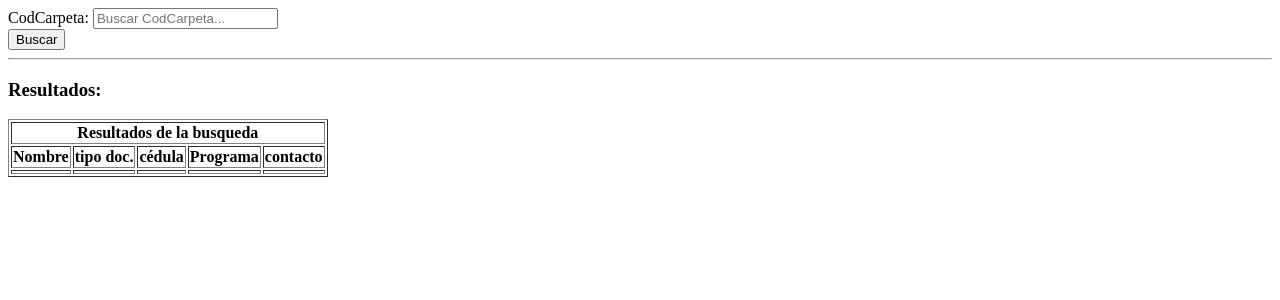
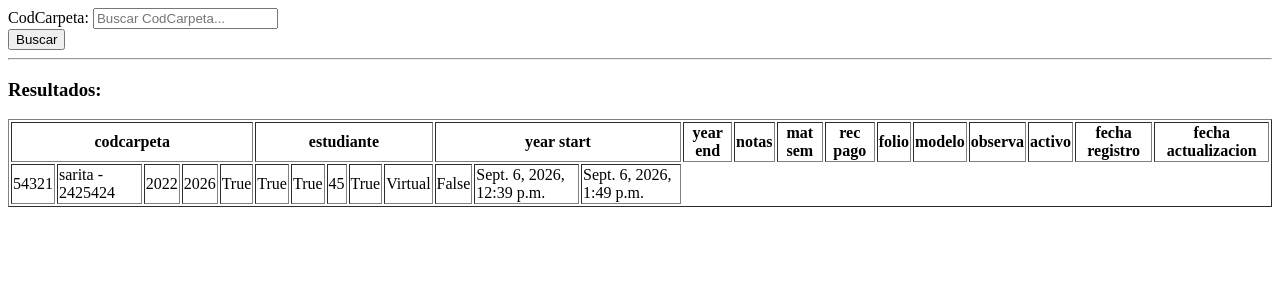
Before and after one commit to MASATNAFEL/UAN, a Django app: page /estudiantes/consultar/ in a window 1280 px wide. Shown: the top 300 px of the page. Run offline with Django 5.2, Linux system fonts and the light colour scheme; data comes from the database, SQL or seed files in the repository; lists and menus that the app fills with data are empty.

Commit message:
actualización de visualización carpetas
se corrigen errores varios, visualizacion de carpetas en el index y rehuso de plantillas html

```diff
--- a/estudiantes/templates/estudiantes/buscar.html
+++ b/estudiantes/templates/estudiantes/buscar.html
@@ -41,30 +41,27 @@
 <hr>
 <h3>Resultados:</h3>
 
-    {% if resultado %}
+    {% if datos %}
         <table border="1">
     <thead>
       <tr>
-        <th colspan="5">Resultados de la busqueda</th>
+        {% for encabezado in encabezados %}
+        <th colspan="5">{{encabezado}}</th>
+        {% endfor %}
       </tr>
-	<tr>
-        	<th>Nombre</th>
-        	<th>tipo doc.</th>
-        	<th>cédula</th>
-        	<th>Programa</th>
-        	<th>contacto</th>
-      </tr>
+
     </thead>
     <tbody>
-            {% for item in resultado %}
+            {% for fila in datos %}
            <tr>
-	        <td><strong>{{ item.nombre }}</strong></td>
-		<td>{{ item.tipocc }}</td>
- 		<td>{{ item.cedula_ciudadania }}</td>
-		<td>{{ item.programa }}</td>
-		<td>{{ item.contacto }}</td>
+            {% for dato in fila %}
+	        <td>{{ dato }}</td>
+
             {% endfor %}
-        </ul>
+           </tr>
+            {% endfor %}
+        </tbody>
+        </table>
     {% else %}
         <p>No se encontraron resultados con los criterios ingresados.</p>
     {% endif %}
--- a/estudiantes/views.py
+++ b/estudiantes/views.py
@@ -6,7 +6,7 @@ from django.shortcuts import get_object_or_404,render,redirect
 
 def index(request):
     lista_Estudiantes = Estudiante.objects.filter(activo=True).order_by("nombre")
-    lista_Carpetas = Carpeta.objects.filter(activo=True).order_by("codcarpeta")
+    lista_Carpetas = Carpeta.objects.order_by("codcarpeta")
     context = {"lista_Estudiantes":lista_Estudiantes,"lista_Carpetas":lista_Carpetas}
     return render(request,"estudiantes/index.html",context)
 
@@ -53,8 +53,8 @@ def buscar(request):
 
     if consulta_cedula:
         resultado=resultado.filter(Q(cedula_ciudadania=consulta_cedula))
-
-    context={"consulta_nombre":consulta_nombre,"consulta_cedula":consulta_cedula,"resultado":resultado,"tipo":"buscar"}
+    encabezados,datos=preparar_tabla(resultado)
+    context={"consulta_nombre":consulta_nombre,"consulta_cedula":consulta_cedula,"encabezados":encabezados,"datos":datos,"tipo":"buscar"}
     return render(request,"estudiantes/buscar.html",context)
 
 def consultar(request):
@@ -63,8 +63,8 @@ def consultar(request):
 
     if consulta_codcarpeta:
         resultado=resultado.filter(Q(codcarpeta__icontains=consulta_codcarpeta))
-
-    context={"consulta_codcarpeta":consulta_codcarpeta,"resultado":resultado,"tipo":"consultar"}
+    encabezados,datos=preparar_tabla(resultado)
+    context={"consulta_codcarpeta":consulta_codcarpeta,"encabezados":encabezados,"datos":datos,"tipo":"consultar"}
     return render(request,"estudiantes/buscar.html",context)
 
 def addestudiante(request):
@@ -98,3 +98,25 @@ def eliminar(request, codcarpeta):
         carpeta.activo=False
         carpeta.save()
         return redirect("index")
+def preparar_tabla(resultado):
+    if not resultado:
+        return [], []
+
+    modelo = resultado.model
+
+    campos = modelo._meta.fields
+
+    encabezados = [
+        campo.verbose_name
+        for campo in campos
+    ]
+
+    datos = [
+        [
+            getattr(objeto, campo.name)
+            for campo in campos
+        ]
+        for objeto in resultado
+    ]
+
+    return encabezados, datos
```
